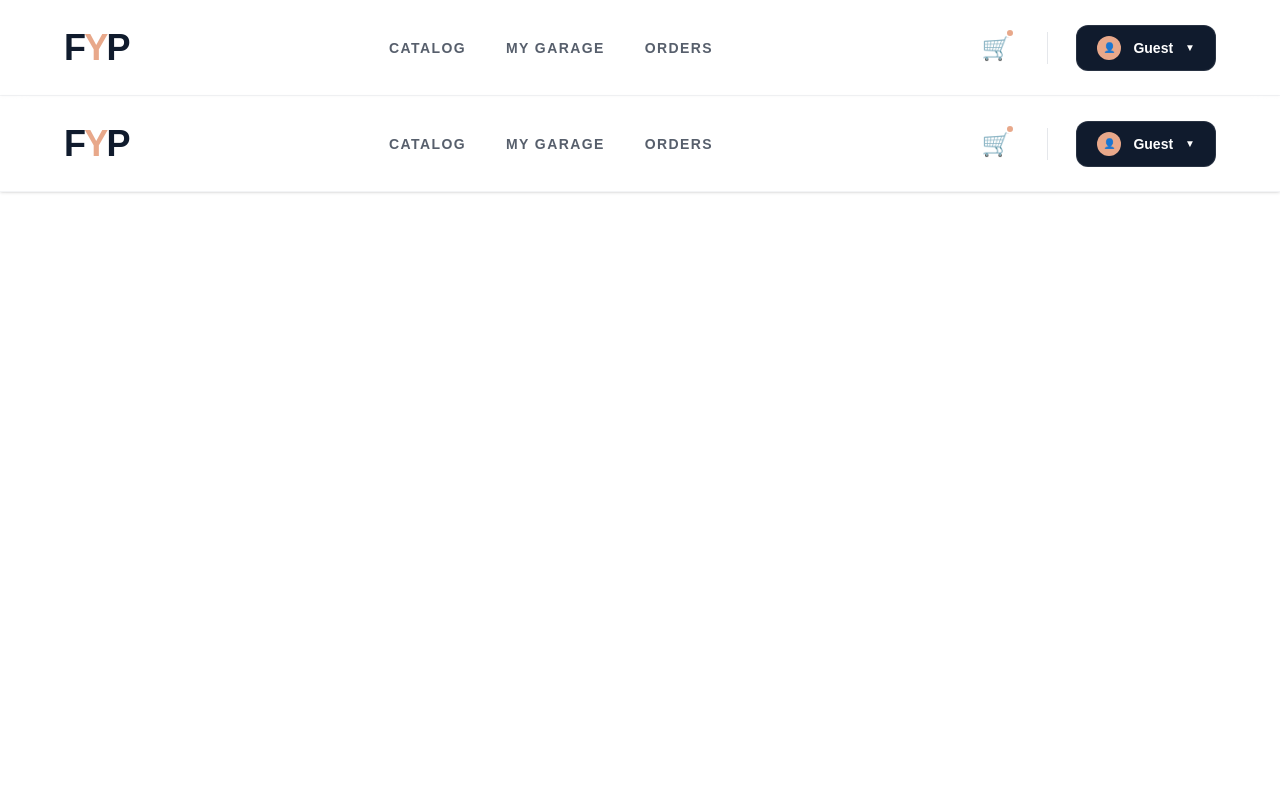
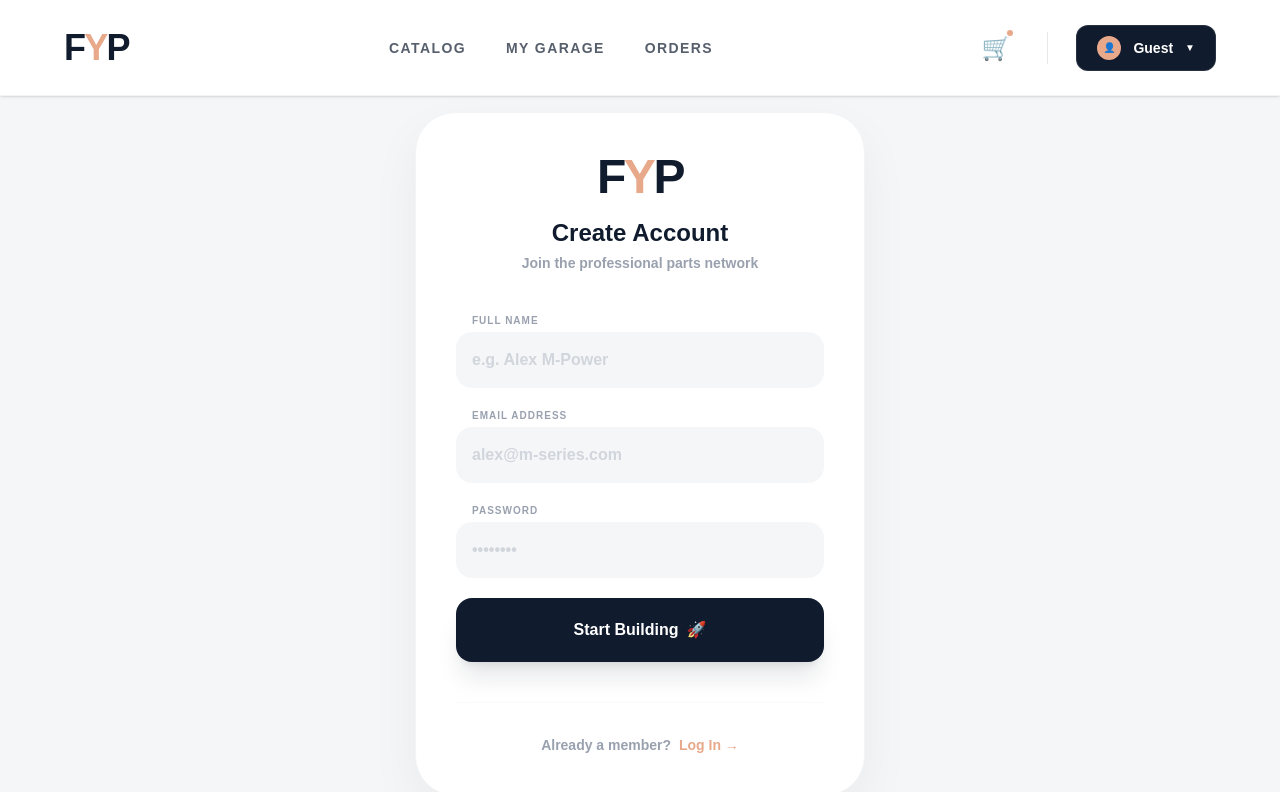
Before and after one commit to eyadhossam989-cyber/find-your-parts, a Next.js app: page /signup in a window 1280 px wide. Shown: the top 792 px of the page. Built offline with nearby package versions, Linux system fonts and the light colour scheme.

Commit message:
updated signup

```diff
--- a/app/signup/page.tsx
+++ b/app/signup/page.tsx
@@ -1,121 +1,94 @@
 "use client";
-import { useState, useRef, useEffect } from "react";
+import { useState } from "react";
+import { useRouter } from "next/navigation";
 import Link from "next/link";
-import { usePathname, useRouter } from "next/navigation";
 
-export default function Navbar() {
-  const [isDropdownOpen, setIsDropdownOpen] = useState(false);
-  const [username, setUsername] = useState("Guest"); // Default state
-  const dropdownRef = useRef<HTMLDivElement>(null);
-  const pathname = usePathname();
+export default function SignUpPage() {
+  const [name, setName] = useState("");
+  const [email, setEmail] = useState("");
   const router = useRouter();
 
-  const isActive = (path: string) => pathname === path;
-
-  // 1. DYNAMIC LOGIC: Grab the name you set during Sign In
-  useEffect(() => {
-    const savedName = localStorage.getItem("fyp-user-name");
-    if (savedName) {
-      setUsername(savedName);
+  const handleSignUp = (e: React.FormEvent) => {
+    e.preventDefault();
+    if (name) {
+      localStorage.setItem("fyp-user-name", name);
+      router.push("/parts");
     }
-  }, []);
-
-  // Close dropdown when clicking outside
-  useEffect(() => {
-    const handleClickOutside = (event: MouseEvent) => {
-      if (dropdownRef.current && !dropdownRef.current.contains(event.target as Node)) {
-        setIsDropdownOpen(false);
-      }
-    };
-    document.addEventListener("mousedown", handleClickOutside);
-    return () => document.removeEventListener("mousedown", handleClickOutside);
-  }, []);
-
-  const handleSignOut = () => {
-    localStorage.removeItem("fyp-user-name"); // Clear the name on sign out
-    setIsDropdownOpen(false);
-    router.push("/signup");
   };
 
   return (
-    <header className="h-24 bg-white/80 backdrop-blur-md border-b border-gray-100 px-8 lg:px-16 flex items-center justify-between shadow-sm sticky top-0 z-50">
+    // min-h-[calc(100vh-96px)] ensures it fits perfectly under your 24px (h-24) Navbar
+    <main className="min-h-[calc(100vh-96px)] bg-[#f5f6f8] flex items-center justify-center p-4">
+      <div className="max-w-[450px] w-full bg-white rounded-[2.5rem] shadow-[0_20px_50px_rgba(0,0,0,0.05)] p-10 border border-gray-100 animate-in fade-in zoom-in duration-500">
 
-      {/* Brand Logo */}
-      <Link
-        href="/"
-        className="text-4xl font-black text-[#101b2d] tracking-tighter transition-all duration-300 hover:scale-105 group"
-      >
-        F<span className="text-[#e8a88a] group-hover:drop-shadow-[0_0_8px_rgba(232,168,138,0.6)]">Y</span>P
-      </Link>
+        {/* Logo & Header */}
+        <div className="text-center mb-10">
+          <div className="inline-block mb-4">
+            <h1 className="text-5xl font-black text-[#101b2d] tracking-tighter">
+              F<span className="text-[#e8a88a]">Y</span>P
+            </h1>
+          </div>
+          <h2 className="text-2xl font-extrabold text-[#101b2d]">Create Account</h2>
+          <p className="text-gray-400 font-bold text-sm mt-1">Join the professional parts network</p>
+        </div>
 
-      {/* Navigation */}
-      <nav className="hidden md:flex items-center gap-10">
-        {[
-          { name: "Catalog", href: "/parts" },
-          { name: "My Garage", href: "/garage" },
-          { name: "Orders", href: "/orders" },
-        ].map((link) => (
-          <Link
-            key={link.name}
-            href={link.href}
-            className={`relative text-sm font-black uppercase tracking-widest transition-colors duration-300 group
-              ${isActive(link.href) ? "text-[#e8a88a]" : "text-[#101b2d]/70 hover:text-[#101b2d]"}`}
+        <form onSubmit={handleSignUp} className="space-y-5">
+          {/* Full Name Input */}
+          <div className="group">
+            <label className="text-[10px] font-black uppercase text-gray-400 ml-4 mb-1 block tracking-widest">
+              Full Name
+            </label>
+            <input
+              required
+              value={name}
+              onChange={(e) => setName(e.target.value)}
+              className="w-full bg-[#f5f6f8] border-none rounded-2xl p-4 outline-none focus:ring-2 focus:ring-[#e8a88a] transition-all font-bold text-[#101b2d] placeholder:text-gray-300"
+              placeholder="e.g. Alex M-Power"
+            />
+          </div>
+
+          {/* Email Input */}
+          <div className="group">
+            <label className="text-[10px] font-black uppercase text-gray-400 ml-4 mb-1 block tracking-widest">
+              Email Address
+            </label>
+            <input
+              type="email"
+              required
+              className="w-full bg-[#f5f6f8] border-none rounded-2xl p-4 outline-none focus:ring-2 focus:ring-[#e8a88a] transition-all font-bold text-[#101b2d] placeholder:text-gray-300"
+              placeholder="alex@m-series.com"
+            />
+          </div>
+
+          {/* Password Input */}
+          <div className="group">
+            <label className="text-[10px] font-black uppercase text-gray-400 ml-4 mb-1 block tracking-widest">
+              Password
+            </label>
+            <input
+              type="password"
+              required
+              className="w-full bg-[#f5f6f8] border-none rounded-2xl p-4 outline-none focus:ring-2 focus:ring-[#e8a88a] transition-all font-bold text-[#101b2d] placeholder:text-gray-300"
+              placeholder="••••••••"
+            />
+          </div>
+
+          {/* Submit Button */}
+          <button
+            type="submit"
+            className="w-full bg-[#101b2d] text-white py-5 rounded-2xl font-black mt-4 hover:bg-black transition-all shadow-xl shadow-[#101b2d]/10 active:scale-[0.98] flex items-center justify-center gap-2"
           >
-            {link.name}
-            <span className={`absolute -bottom-1 left-0 w-0 h-0.5 bg-[#e8a88a] transition-all duration-300 group-hover:w-full
-              ${isActive(link.href) ? "w-full" : ""}`}
-            />
-          </Link>
-        ))}
-      </nav>
+            Start Building <span>🚀</span>
+          </button>
+        </form>
 
-      {/* Action Buttons */}
-      <div className="flex items-center gap-5 relative" ref={dropdownRef}>
-        <Link href="/cart" className="relative p-2 text-[#101b2d] hover:bg-gray-50 rounded-full transition-all group">
-          <span className="text-2xl">🛒</span>
-          <span className="absolute top-1 right-1 w-2.5 h-2.5 bg-[#e8a88a] rounded-full border-2 border-white" />
-        </Link>
-
-        <div className="h-8 w-[1px] bg-gray-200 mx-2 hidden sm:block" />
-
-        {/* Account Dropdown */}
-        <div className="relative">
-          <button
-            onClick={() => setIsDropdownOpen(!isDropdownOpen)}
-            className="flex items-center gap-3 bg-[#101b2d] text-white px-5 py-2.5 rounded-xl font-bold transition-all duration-300 hover:bg-[#1a2b47] border border-white/10 active:scale-95"
-          >
-            <div className="w-6 h-6 rounded-full bg-[#e8a88a] flex items-center justify-center text-[10px] text-[#101b2d]">
-              👤
-            </div>
-            {/* THIS TEXT IS NOW DYNAMIC */}
-            <span className="text-sm truncate max-w-[100px]">{username}</span>
-            <span className={`text-[10px] transition-transform duration-300 ${isDropdownOpen ? 'rotate-180' : ''}`}>▼</span>
-          </button>
-
-          {isDropdownOpen && (
-            <div className="absolute right-0 mt-3 w-56 bg-white rounded-2xl shadow-2xl border border-gray-100 py-2 z-[60] animate-in fade-in slide-in-from-top-2 duration-200">
-              <div className="px-4 py-3 border-b border-gray-50 mb-1">
-                <p className="text-[10px] font-black text-gray-400 uppercase tracking-widest">Profile</p>
-                <p className="text-sm font-bold text-[#101b2d] truncate">{username}</p>
-              </div>
-
-              <Link href="/account" onClick={() => setIsDropdownOpen(false)} className="flex items-center gap-3 px-4 py-3 text-sm font-bold text-gray-700 hover:bg-gray-50 hover:text-[#e8a88a]">
-                <span>👤</span> Settings
-              </Link>
-
-              <Link href="/login" onClick={() => setIsDropdownOpen(false)} className="flex items-center gap-3 px-4 py-3 text-sm font-bold text-gray-700 hover:bg-gray-50 hover:text-[#e8a88a]">
-                <span>🔑</span> Switch Account
-              </Link>
-
-              <div className="h-[1px] bg-gray-100 my-1 mx-2" />
-
-              <button onClick={handleSignOut} className="w-full flex items-center gap-3 px-4 py-3 text-sm font-bold text-red-500 hover:bg-red-50 transition-colors text-left">
-                <span>🚪</span> Sign Out
-              </button>
-            </div>
-          )}
+        {/* Footer Link */}
+        <div className="mt-10 pt-8 border-t border-gray-50 text-center">
+          <p className="text-sm text-gray-400 font-bold">
+            Already a member? <Link href="/login" className="text-[#e8a88a] hover:underline ml-1">Log In →</Link>
+          </p>
         </div>
       </div>
-    </header>
+    </main>
   );
 }
```
